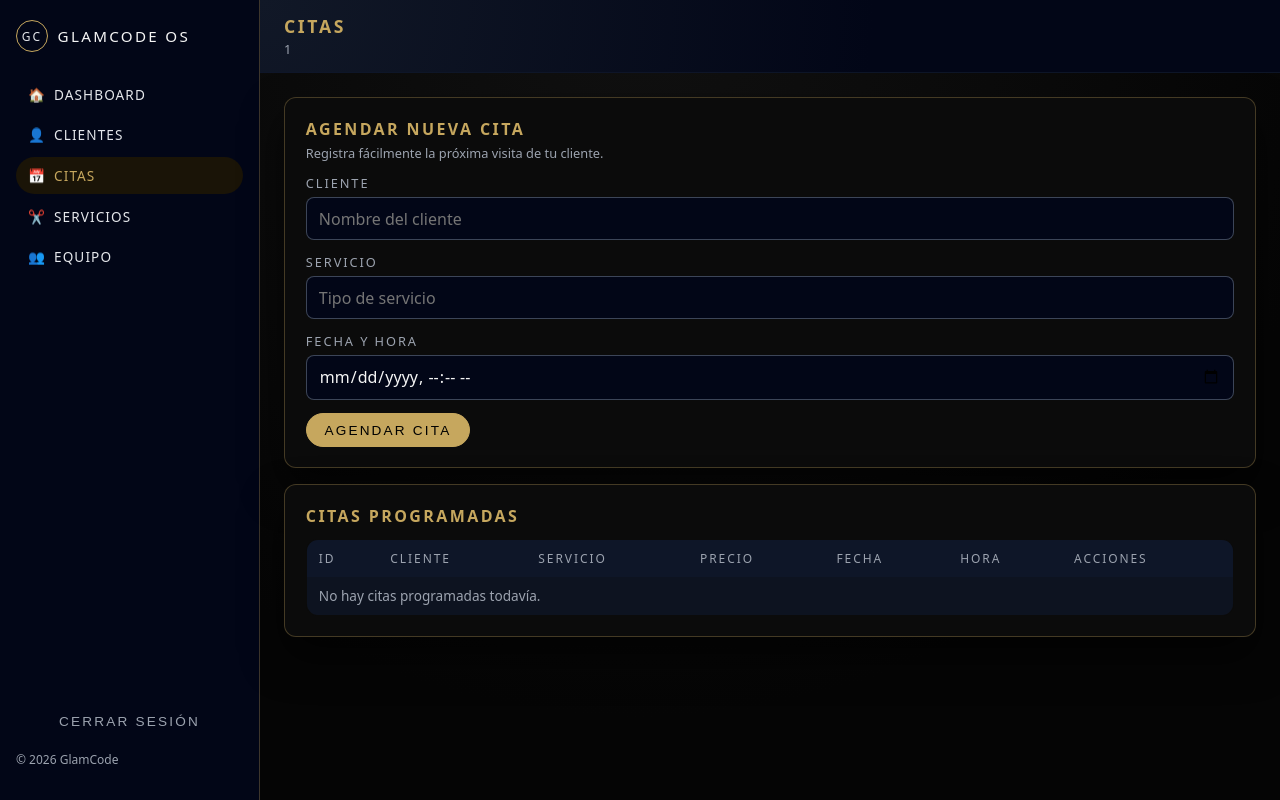
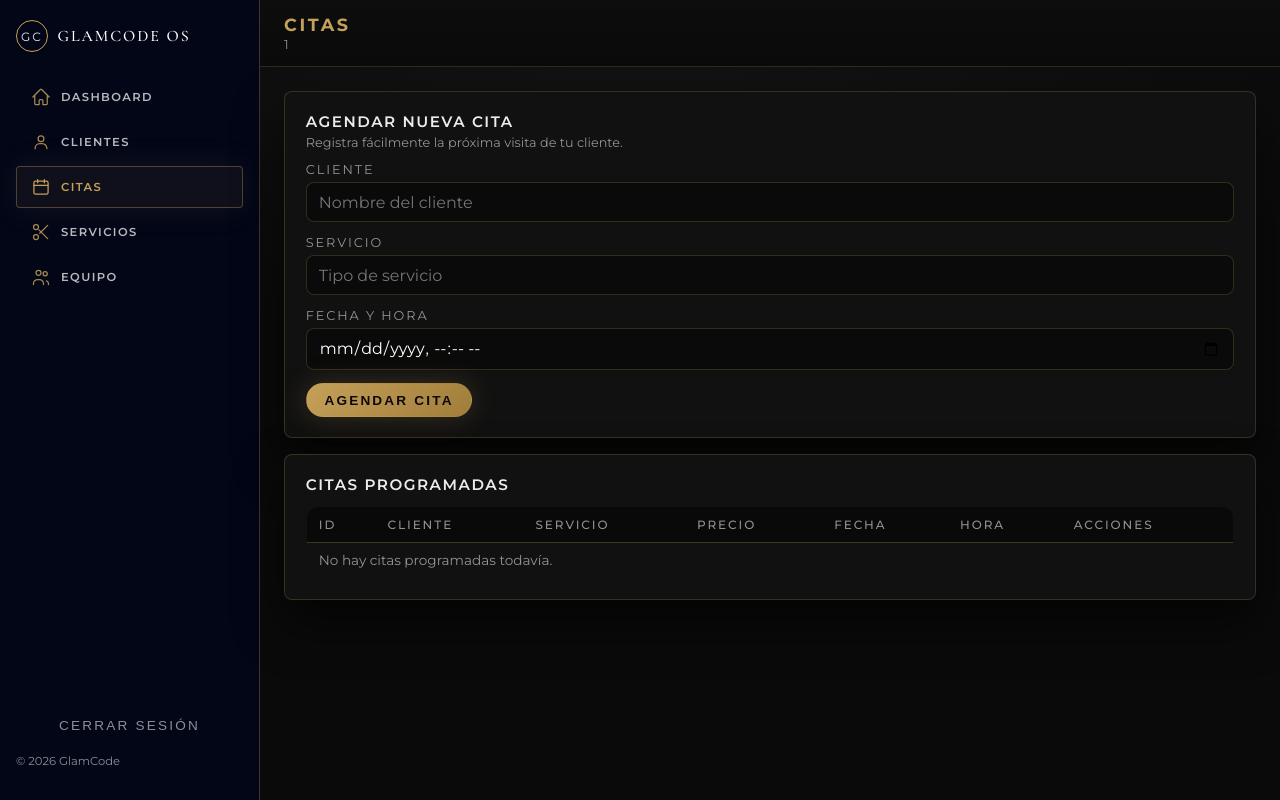
Before and after one commit to VIVIANAPLATA16/GlamCode-OS, a Flask app: page /citas in a window 1280 px wide. Run offline with Flask 3, Linux system fonts and the light colour scheme; the visitor is signed in with stand-in values (Sample User, id 1); data that the repository does not hold is empty.

Commit message:
style: transformacion completa a luxury dashboard con fuentes premium y SVG

```diff
--- a/static/css/main.css
+++ b/static/css/main.css
@@ -1,21 +1,22 @@
 :root {
-  --color-bg: #050505;
-  --color-surface: #0b0b0b;
-  --color-border: #c6a75e;
-  --color-primary: #c6a75e;
-  --color-primary-soft: #1a1407;
-  --color-text: #f5f5f5;
-  --color-text-muted: #9ca3af;
-  --color-success-bg: #064e3b;
-  --color-success: #6ee7b7;
-  --color-error-bg: #450a0a;
+  --color-bg: #0a0a0a;
+  --color-surface: #111111;
+  --color-border: #c5a059;
+  --color-primary: #c5a059;
+  --color-primary-soft: rgba(197, 160, 89, 0.1);
+  --color-gold-dark: #a07d3a;
+  --color-text: #ffffff;
+  --color-text-muted: rgba(255, 255, 255, 0.55);
+  --color-success-bg: #0d2818;
+  --color-success: #86efac;
+  --color-error-bg: #2a0a0a;
   --color-error: #fecaca;
-  --radius-md: 0.75rem;
+  --radius-md: 0.5rem;
   --radius-full: 999px;
-  --shadow-soft: 0 20px 40px rgba(0, 0, 0, 0.6);
+  --shadow-soft: 0 24px 48px rgba(0, 0, 0, 0.55);
   --spacing: 1rem;
-  --font-sans: system-ui, -apple-system, BlinkMacSystemFont, "Cormorant Garamond",
-    serif;
+  --font-sans: "Montserrat", system-ui, -apple-system, BlinkMacSystemFont, sans-serif;
+  --font-display: "Cormorant Garamond", Georgia, serif;
 }
 
 *,
@@ -27,8 +28,10 @@
 body.app-body {
   margin: 0;
   font-family: var(--font-sans);
-  background: radial-gradient(circle at top, #111 0%, var(--color-bg) 70%);
+  font-weight: 400;
+  background: radial-gradient(ellipse 120% 80% at 50% 0%, #141414 0%, var(--color-bg) 55%);
   color: var(--color-text);
+  -webkit-font-smoothing: antialiased;
 }
 
 body.auth-body {
@@ -83,8 +86,10 @@ a:hover {
 }
 
 .sidebar__brand-text {
-  font-size: 0.95rem;
-  letter-spacing: 0.15em;
+  font-family: var(--font-display);
+  font-size: 1rem;
+  font-weight: 500;
+  letter-spacing: 0.12em;
   text-transform: uppercase;
   color: var(--color-text);
 }
@@ -98,37 +103,61 @@ a:hover {
 .nav-link {
   display: flex;
   align-items: center;
-  gap: 0.5rem;
-  padding: 0.55rem 0.75rem;
-  border-radius: 999px;
-  color: #e5e7eb;
-  font-size: 0.85rem;
-  letter-spacing: 0.08em;
+  gap: 0.65rem;
+  padding: 0.6rem 0.85rem;
+  border-radius: 4px;
+  color: rgba(255, 255, 255, 0.72);
+  font-size: 0.72rem;
+  font-weight: 600;
+  letter-spacing: 0.12em;
   text-transform: uppercase;
   text-decoration: none;
-  transition: background-color 0.15s ease, color 0.15s ease,
-    transform 0.05s ease;
+  border: 1px solid transparent;
+  transition: color 0.25s ease, border-color 0.25s ease, box-shadow 0.25s ease,
+    background-color 0.25s ease;
 }
 
 .nav-link__icon {
-  width: 18px;
-  text-align: center;
+  display: inline-flex;
+  align-items: center;
+  justify-content: center;
+  width: 1.25rem;
+  height: 1.25rem;
+  flex-shrink: 0;
+  color: rgba(197, 160, 89, 0.85);
+}
+
+.nav-link__icon svg {
+  width: 100%;
+  height: 100%;
 }
 
 .nav-link:hover {
-  background: rgba(198, 167, 94, 0.12);
-  transform: translateY(-1px);
+  color: rgba(255, 255, 255, 0.95);
+  background: rgba(197, 160, 89, 0.04);
+  border-color: rgba(197, 160, 89, 0.2);
+  box-shadow: 0 0 0 1px rgba(197, 160, 89, 0.08), 0 0 28px rgba(197, 160, 89, 0.12);
+}
+
+.nav-link:hover .nav-link__icon {
+  color: var(--color-primary);
 }
 
 .nav-link--active {
-  background: var(--color-primary-soft);
+  background: rgba(197, 160, 89, 0.07);
+  border-color: rgba(197, 160, 89, 0.35);
+  color: var(--color-primary);
+  box-shadow: 0 0 32px rgba(197, 160, 89, 0.1);
+}
+
+.nav-link--active .nav-link__icon {
   color: var(--color-primary);
 }
 
 .sidebar__footer {
   margin-top: auto;
-  font-size: 0.75rem;
-  color: #9ca3af;
+  font-size: 0.72rem;
+  color: var(--color-text-muted);
 }
 
 .sidebar__footer-copy {
@@ -146,8 +175,8 @@ a:hover {
   align-items: center;
   justify-content: space-between;
   padding: 0.85rem 1.5rem;
-  border-bottom: 1px solid rgba(15, 23, 42, 0.9);
-  background: radial-gradient(circle at top left, #111827 0%, #020617 60%);
+  border-bottom: 1px solid rgba(197, 160, 89, 0.18);
+  background: linear-gradient(180deg, #0d0d0d 0%, #0a0a0a 100%);
   position: sticky;
   top: 0;
   z-index: 10;
@@ -234,7 +273,7 @@ a:hover {
 .card {
   background: var(--color-surface);
   border-radius: var(--radius-md);
-  border: 1px solid rgba(198, 167, 94, 0.3);
+  border: 1px solid rgba(197, 160, 89, 0.22);
   box-shadow: var(--shadow-soft);
   padding: 1.25rem 1.3rem;
   margin-bottom: 1rem;
@@ -253,10 +292,11 @@ a:hover {
 
 .card__title {
   margin: 0;
-  font-size: 1rem;
-  letter-spacing: 0.15em;
+  font-size: 0.95rem;
+  font-weight: 600;
+  letter-spacing: 0.1em;
   text-transform: uppercase;
-  color: var(--color-primary);
+  color: rgba(255, 255, 255, 0.92);
 }
 
 .card__subtitle {
@@ -313,37 +356,72 @@ a:hover {
   letter-spacing: 0.16em;
   background: transparent;
   color: var(--color-text);
+  text-decoration: none;
+}
+
+.btn:hover,
+.btn:focus {
+  text-decoration: none;
 }
 
 .btn--primary {
-  background: var(--color-primary);
-  border-color: var(--color-primary);
-  color: #000;
+  background: linear-gradient(135deg, var(--color-primary), var(--color-gold-dark));
+  border-color: transparent;
+  color: #0a0a0a;
+  font-weight: 700;
+  box-shadow: 0 0 28px rgba(197, 160, 89, 0.22);
 }
 
 .btn--primary:hover {
-  background: #e5c77a;
-  border-color: #e5c77a;
-  box-shadow: 0 15px 30px rgba(198, 167, 94, 0.5);
+  box-shadow: 0 0 40px rgba(197, 160, 89, 0.38);
   transform: translateY(-1px);
 }
 
+.btn--gold {
+  display: inline-flex;
+  align-items: center;
+  justify-content: center;
+  gap: 0.35rem;
+  background: linear-gradient(135deg, var(--color-primary), var(--color-gold-dark));
+  border: 1px solid transparent;
+  color: #0a0a0a;
+  font-weight: 800;
+  font-size: 0.72rem;
+  letter-spacing: 0.14em;
+  padding: 0.65rem 1.25rem;
+  border-radius: 2px;
+  box-shadow: 0 0 32px rgba(197, 160, 89, 0.28);
+  text-decoration: none;
+  transition: box-shadow 0.25s ease, transform 0.2s ease, filter 0.2s ease;
+}
+
+.btn--gold:hover {
+  box-shadow: 0 0 48px rgba(197, 160, 89, 0.45);
+  transform: translateY(-2px);
+  filter: brightness(1.03);
+  text-decoration: none;
+}
+
 .btn--outline {
-  border-color: var(--color-border);
+  border-color: rgba(197, 160, 89, 0.45);
   color: var(--color-primary);
+  background: transparent;
 }
 
 .btn--outline:hover {
-  background: rgba(198, 167, 94, 0.1);
+  background: rgba(197, 160, 89, 0.08);
+  box-shadow: 0 0 24px rgba(197, 160, 89, 0.12);
 }
 
 .btn--ghost {
   border-color: transparent;
-  color: var(--color-text-muted);
+  color: rgba(255, 255, 255, 0.55);
 }
 
 .btn--ghost:hover {
-  background: rgba(148, 163, 184, 0.15);
+  color: var(--color-primary);
+  background: rgba(197, 160, 89, 0.06);
+  box-shadow: 0 0 20px rgba(197, 160, 89, 0.08);
 }
 
 .btn--danger {
@@ -385,8 +463,8 @@ textarea {
   width: 100%;
   padding: 0.6rem 0.75rem;
   border-radius: 0.5rem;
-  border: 1px solid rgba(148, 163, 184, 0.4);
-  background: #020617;
+  border: 1px solid rgba(197, 160, 89, 0.22);
+  background: #0a0a0a;
   color: var(--color-text);
   font: inherit;
 }
@@ -430,7 +508,8 @@ textarea:focus {
 }
 
 .table thead {
-  background: rgba(15, 23, 42, 0.96);
+  background: rgba(10, 10, 10, 0.98);
+  border-bottom: 1px solid rgba(197, 160, 89, 0.25);
 }
 
 .table th,
@@ -449,11 +528,11 @@ textarea:focus {
 }
 
 .table tbody tr:nth-child(odd) {
-  background: rgba(15, 23, 42, 0.7);
+  background: rgba(17, 17, 17, 0.85);
 }
 
 .table tbody tr:nth-child(even) {
-  background: rgba(15, 23, 42, 0.9);
+  background: rgba(12, 12, 12, 0.95);
 }
 
 .table__actions {
--- a/templates/base.html
+++ b/templates/base.html
@@ -5,7 +5,7 @@
     <meta name="viewport" content="width=device-width, initial-scale=1.0">
     <title>{% block title %}GlamCode OS - Panel{% endblock %}</title>
 
-    <link href="https://fonts.googleapis.com/css2?family=Cormorant+Garamond:wght@400;500;600&display=swap" rel="stylesheet">
+    <link href="https://fonts.googleapis.com/css2?family=Cormorant+Garamond:ital,wght@0,400;0,500;0,600;1,400&family=Montserrat:wght@300;400;500;600;700&display=swap" rel="stylesheet">
     <link rel="stylesheet" href="{{ url_for('static', filename='css/main.css') }}">
     {% block extra_css %}{% endblock %}
 </head>
@@ -19,28 +19,38 @@
         <nav class="sidebar__nav">
             <a href="{{ url_for('dashboard.inicio') }}"
                class="nav-link {% if request.endpoint == 'dashboard.inicio' %}nav-link--active{% endif %}">
-                <span class="nav-link__icon">🏠</span>
+                <span class="nav-link__icon" aria-hidden="true">
+                    <svg viewBox="0 0 24 24" fill="none" stroke="currentColor" stroke-width="1.5" stroke-linecap="round" stroke-linejoin="round"><path d="M2.25 12 11.204 3.045c.44-.439 1.152-.439 1.591 0L21.75 12M4.5 9.75v10.125c0 .621.504 1.125 1.125 1.125H9.75v-4.875c0-.621.504-1.125 1.125-1.125h2.25c.621 0 1.125.504 1.125 1.125V21h4.125c.621 0 1.125-.504 1.125-1.125V9.75"/></svg>
+                </span>
                 <span>Dashboard</span>
             </a>
             <a href="{{ url_for('clientes.clientes') }}"
                class="nav-link {% if request.endpoint == 'clientes.clientes' %}nav-link--active{% endif %}">
-                <span class="nav-link__icon">👤</span>
+                <span class="nav-link__icon" aria-hidden="true">
+                    <svg viewBox="0 0 24 24" fill="none" stroke="currentColor" stroke-width="1.5" stroke-linecap="round" stroke-linejoin="round"><circle cx="12" cy="8" r="3.5"/><path d="M5 20v-.5A5.5 5.5 0 0 1 10.5 14h3A5.5 5.5 0 0 1 19 19.5V20"/></svg>
+                </span>
                 <span>Clientes</span>
             </a>
             <a href="{{ url_for('citas.citas') }}"
                class="nav-link {% if request.endpoint == 'citas.citas' %}nav-link--active{% endif %}">
-                <span class="nav-link__icon">📅</span>
+                <span class="nav-link__icon" aria-hidden="true">
+                    <svg viewBox="0 0 24 24" fill="none" stroke="currentColor" stroke-width="1.5" stroke-linecap="round" stroke-linejoin="round"><rect x="3.5" y="5" width="17" height="15.5" rx="2"/><path d="M3.5 10h17M8 3v4M16 3v4"/></svg>
+                </span>
                 <span>Citas</span>
             </a>
             <a href="{{ url_for('servicios.servicios') }}"
                class="nav-link {% if request.endpoint == 'servicios.servicios' %}nav-link--active{% endif %}">
-                <span class="nav-link__icon">✂️</span>
+                <span class="nav-link__icon" aria-hidden="true">
+                    <svg viewBox="0 0 24 24" fill="none" stroke="currentColor" stroke-width="1.5" stroke-linecap="round" stroke-linejoin="round"><circle cx="6" cy="6" r="3"/><circle cx="6" cy="18" r="3"/><path d="M20 4 10.5 13.5M9.5 9.5 20 20"/></svg>
+                </span>
                 <span>Servicios</span>
             </a>
             {% if session.get('rol') == 'admin' %}
             <a href="{{ url_for('equipo.crear_estilista') }}"
                class="nav-link {% if request.endpoint == 'equipo.crear_estilista' %}nav-link--active{% endif %}">
-                <span class="nav-link__icon">👥</span>
+                <span class="nav-link__icon" aria-hidden="true">
+                    <svg viewBox="0 0 24 24" fill="none" stroke="currentColor" stroke-width="1.5" stroke-linecap="round" stroke-linejoin="round"><circle cx="9" cy="7" r="3"/><path d="M3 21v-1a5 5 0 0 1 5-5h2a5 5 0 0 1 5 5v1"/><circle cx="17" cy="8" r="2.5"/><path d="M21 21v-1a3.5 3.5 0 0 0-2.5-3.35"/></svg>
+                </span>
                 <span>Equipo</span>
             </a>
             {% endif %}
@@ -57,8 +67,8 @@
 
     <div class="layout__main">
         <header class="topbar">
-            <button class="topbar__menu-toggle" aria-label="Abrir menú" id="btn-menu-toggle">
-                ☰
+            <button class="topbar__menu-toggle" aria-label="Abrir menú" id="btn-menu-toggle" type="button">
+                <svg viewBox="0 0 24 24" width="22" height="22" fill="none" stroke="currentColor" stroke-width="1.5" stroke-linecap="round" aria-hidden="true"><path d="M4 7h16M4 12h16M4 17h16"/></svg>
             </button>
             <div class="topbar__content">
                 <div>
--- a/templates/dashboard.html
+++ b/templates/dashboard.html
@@ -28,8 +28,8 @@
       <p class="card__subtitle">Gestiona tu agenda en segundos.</p>
     </div>
     <div class="card__actions">
-      <a href="{{ url_for('citas.citas') }}" class="btn btn--primary">Nueva cita</a>
-      <a href="{{ url_for('clientes.clientes') }}" class="btn btn--outline">Nuevo cliente</a>
+      <a href="{{ url_for('citas.citas') }}" class="btn btn--gold">Nueva cita</a>
+      <a href="{{ url_for('clientes.clientes') }}" class="btn btn--gold">Nuevo cliente</a>
     </div>
   </div>
 </div>
```
Also changed, not shown: other parts of static/css/main.css (+49 -26 lines).
